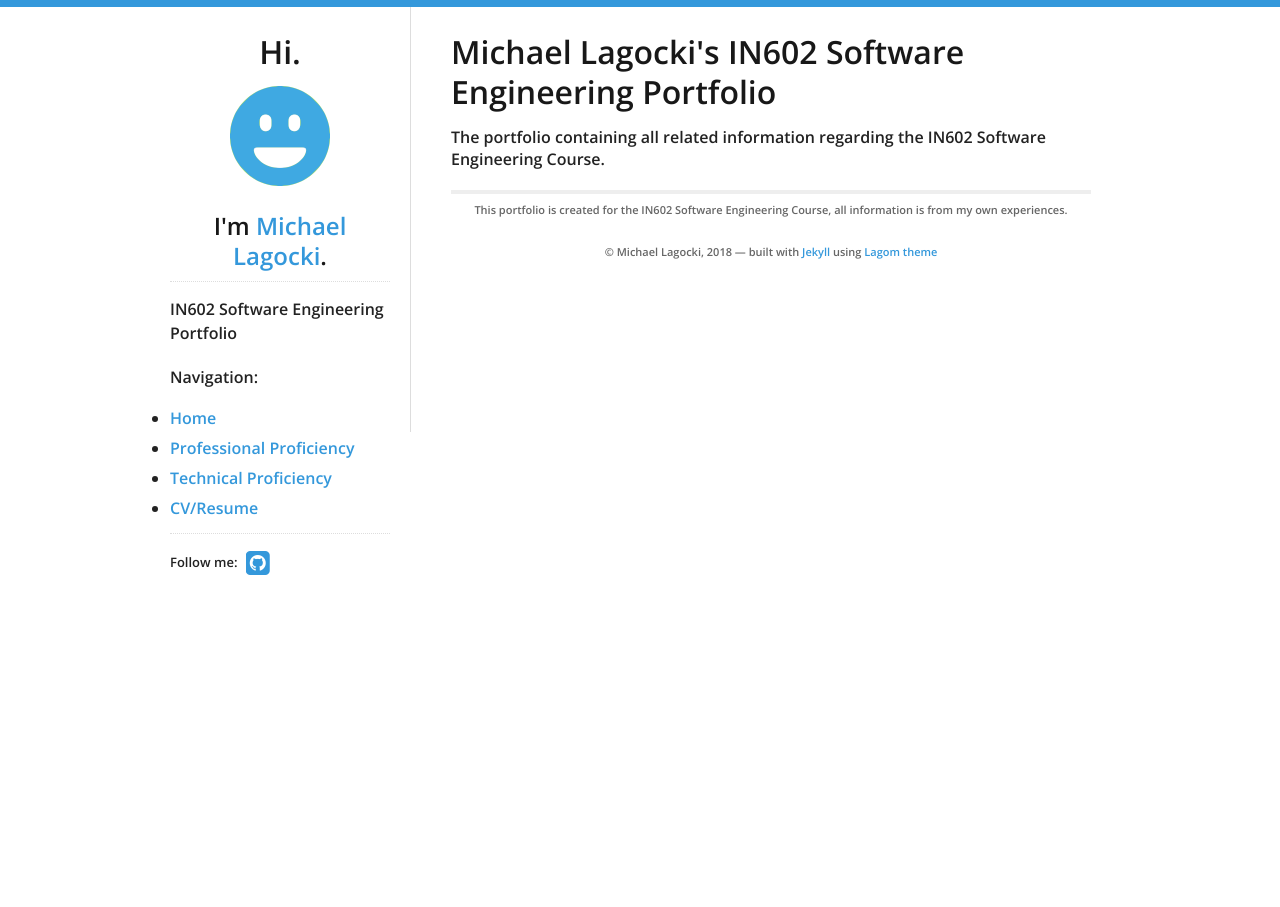
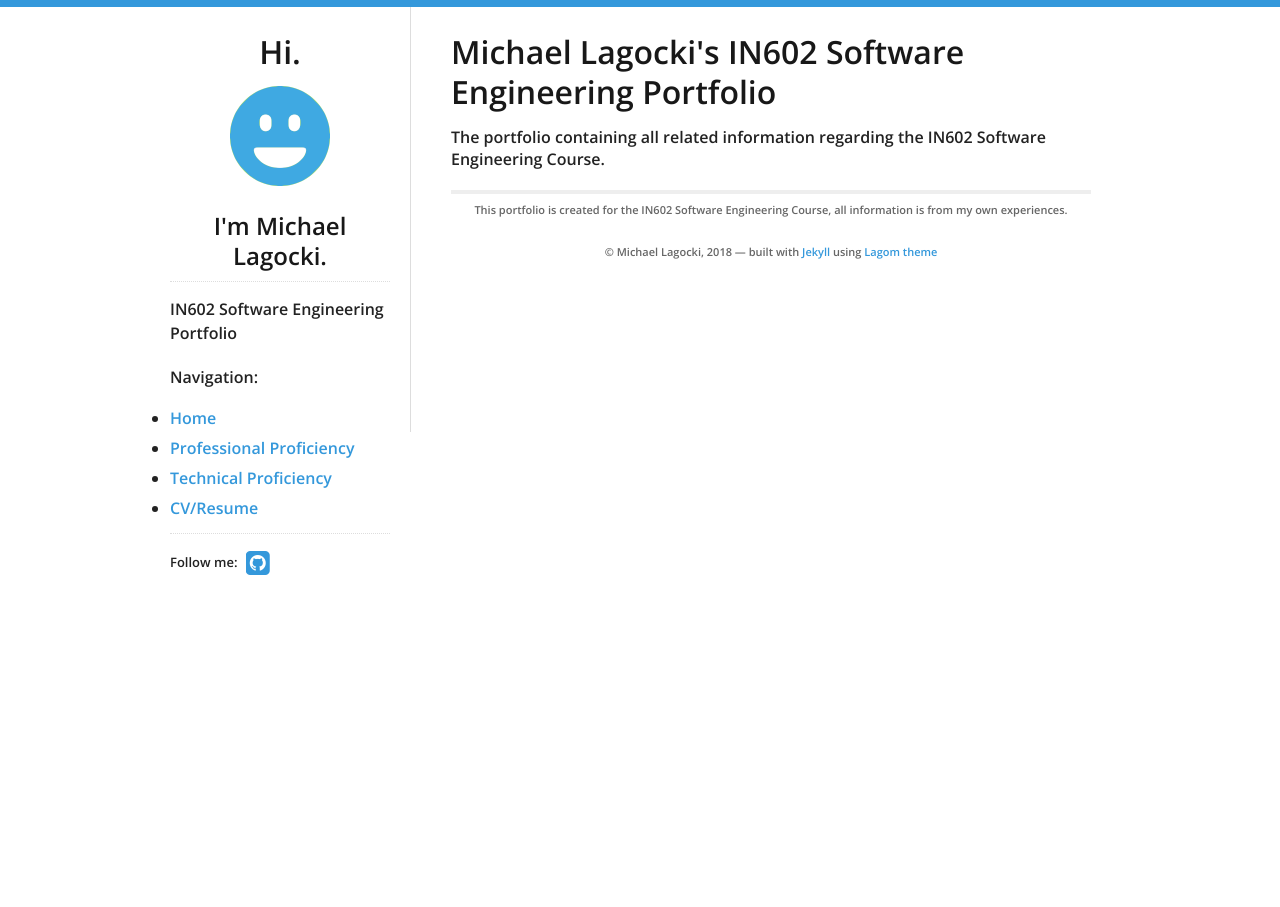
Before and after one commit to kammorne/lagoma1, a Jekyll site: the page built from index.html, in a window 1280 px wide. Built offline with Jekyll 4.4.1, drawn with Linux system fonts in a browser that asks for light colours.

Commit message:
Update sidebar.html

```diff
--- a/_includes/sidebar.html
+++ b/_includes/sidebar.html
@@ -7,7 +7,7 @@
     <img src="/lagoma1/logo.png" id="logo" alt="Blog logo"/>
     {% endif %}
   </a>
-  <h2>I'm <a href="/">{{ site.data.theme.name }}</a>.</h2>
+  <h2>I'm {{ site.data.theme.name }}.</h2>
   <div id="bio">
     <p>IN602 Software Engineering Portfolio</p>
     <p>Navigation:</p>
```
